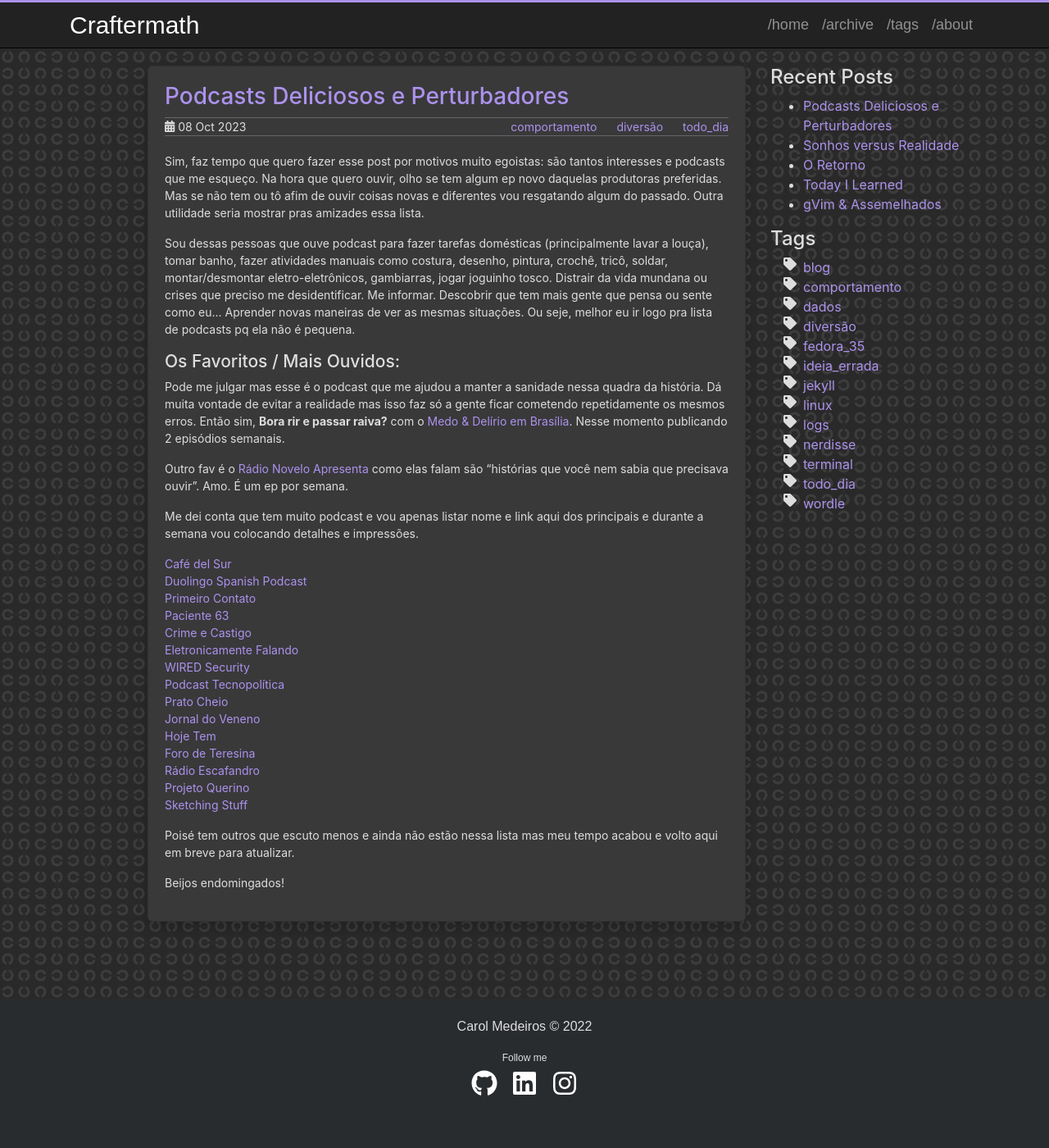
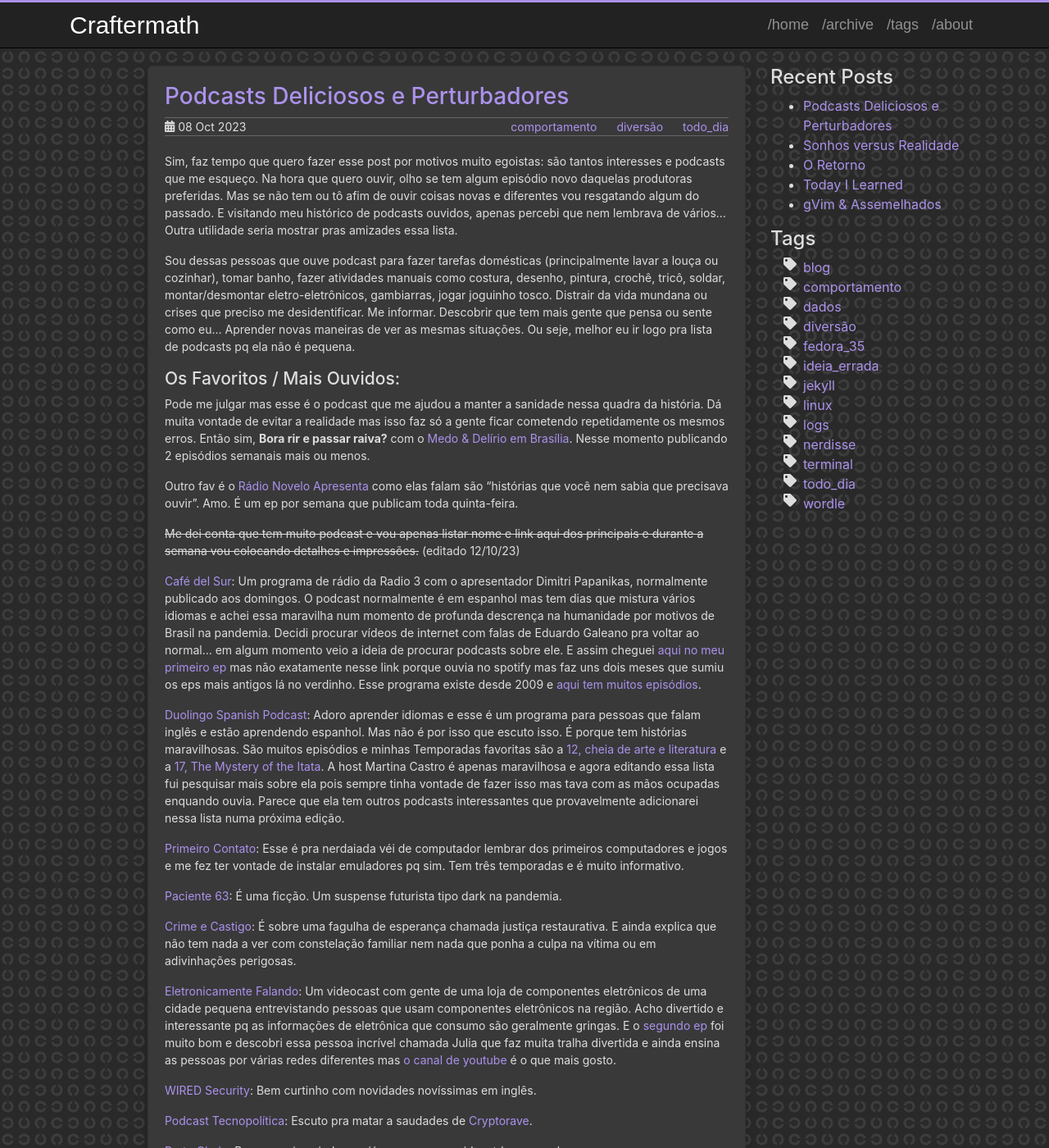
Before and after one commit to Craftermath/craftermath.github.io, a Jekyll site: the page built from docs/_posts/2023-10-08-podcasts-deliciosos-e-perturbadores.md, in a window 1280 px wide and 1400 px high. Shown: the whole window at 82% size. Built offline with Jekyll 4.4.1, drawn with Linux system fonts in a browser that asks for light colours; some of the changed text lies outside the part shown.

Commit message:
update1: Podcasts Deliciosos

```diff
--- a/docs/_posts/2023-10-08-podcasts-deliciosos-e-perturbadores.md
+++ b/docs/_posts/2023-10-08-podcasts-deliciosos-e-perturbadores.md
@@ -7,34 +7,55 @@ description: Domingo chuvoso.
 translation:
 ---
 
-Sim, faz tempo que quero fazer esse post por motivos muito egoistas: são tantos interesses e podcasts que me esqueço. Na hora que quero ouvir, olho se tem algum ep novo daquelas produtoras preferidas. Mas se não tem ou tô afim de ouvir coisas novas e diferentes vou resgatando algum do passado. Outra utilidade seria mostrar pras amizades essa lista.
+Sim, faz tempo que quero fazer esse post por motivos muito egoistas: são tantos interesses e podcasts que me esqueço. Na hora que quero ouvir, olho se tem algum episódio novo daquelas produtoras preferidas. Mas se não tem ou tô afim de ouvir coisas novas e diferentes vou resgatando algum do passado. E visitando meu histórico de podcasts ouvidos, apenas percebi que nem lembrava de vários... Outra utilidade seria mostrar pras amizades essa lista.
 
-Sou dessas pessoas que ouve podcast para fazer tarefas domésticas (principalmente lavar a louça), tomar banho, fazer atividades manuais como costura, desenho, pintura, crochê, tricô, soldar, montar/desmontar eletro-eletrônicos, gambiarras, jogar joguinho tosco. Distrair da vida mundana ou crises que preciso me desidentificar. Me informar. Descobrir que tem mais gente que pensa ou sente como eu... Aprender novas maneiras de ver as mesmas situações. Ou seje, melhor eu ir logo pra lista de podcasts pq ela não é pequena.
+Sou dessas pessoas que ouve podcast para fazer tarefas domésticas (principalmente lavar a louça ou cozinhar), tomar banho, fazer atividades manuais como costura, desenho, pintura, crochê, tricô, soldar, montar/desmontar eletro-eletrônicos, gambiarras, jogar joguinho tosco. Distrair da vida mundana ou crises que preciso me desidentificar. Me informar. Descobrir que tem mais gente que pensa ou sente como eu... Aprender novas maneiras de ver as mesmas situações. Ou seje, melhor eu ir logo pra lista de podcasts pq ela não é pequena.
 
 ## Os Favoritos / Mais Ouvidos:
 
-Pode me julgar mas esse é o podcast que me ajudou a manter a sanidade nessa quadra da história. Dá muita vontade de evitar a realidade mas isso faz só a gente ficar cometendo repetidamente os mesmos erros. Então sim, **Bora rir e passar raiva?** com o [Medo & Delírio em Brasília](https://open.spotify.com/show/4GTrddwqYaFDOuNUPcsRaX). Nesse momento publicando 2 episódios semanais.
+Pode me julgar mas esse é o podcast que me ajudou a manter a sanidade nessa quadra da história. Dá muita vontade de evitar a realidade mas isso faz só a gente ficar cometendo repetidamente os mesmos erros. Então sim, **Bora rir e passar raiva?** com o [Medo & Delírio em Brasília](https://open.spotify.com/show/4GTrddwqYaFDOuNUPcsRaX). Nesse momento publicando 2 episódios semanais mais ou menos.
 
-Outro fav é o [Rádio Novelo Apresenta](https://open.spotify.com/show/5FN1BLdgT0R4K8WhXOtcCx?si=9c9d2be9f777456d) como elas falam são "histórias que você nem sabia que precisava ouvir". Amo. É um ep por semana.
+Outro fav é o [Rádio Novelo Apresenta](https://open.spotify.com/show/5FN1BLdgT0R4K8WhXOtcCx?si=9c9d2be9f777456d) como elas falam são "histórias que você nem sabia que precisava ouvir". Amo. É um ep por semana que publicam toda quinta-feira.
 
-Me dei conta que tem muito podcast e vou apenas listar nome e link aqui dos principais e durante a semana vou colocando detalhes e impressões.
+~~Me dei conta que tem muito podcast e vou apenas listar nome e link aqui dos principais e durante a semana vou colocando detalhes e impressões.~~ (editado 12/10/23)
 
-[Café del Sur](https://open.spotify.com/show/1xC8ok79xRuHl9U7puGlFs?si=f3d9802b78b341fa)
-[Duolingo Spanish Podcast](https://open.spotify.com/show/2uDEXRSkpRdCmZUw8qt5fh?si=91c88ec56c23440a)
-[Primeiro Contato](https://open.spotify.com/show/3aaPVfrjPV3wDV8RJK51V7?si=80869595244d48ed)
-[Paciente 63](https://open.spotify.com/show/4oh9G7rQXhTjI0mrXuuKm1?si=a3cc477d2b434c5a)
-[Crime e Castigo](https://open.spotify.com/show/7BgdFMr0pE3CMSV5t8MZSQ?si=a255cf1de8fc456c)
-[Eletronicamente Falando](https://open.spotify.com/show/7ojJqRlK0NrOHip817bu2y?si=064e02f545d74c67)
-[WIRED Security](https://open.spotify.com/show/6y9h49k5zEw65mGzDIQHBU?si=8ba448ecae9a4aaf)
-[Podcast Tecnopolítica](https://open.spotify.com/show/55uTHZA0rs7ue5ajEJN9wp?si=9ef52f939e814f25)
-[Prato Cheio](https://open.spotify.com/show/44Ubq2POFmm15Ld67pIbgV?si=d7f54fc2db2d4e0b)
-[Jornal do Veneno](https://open.spotify.com/show/2NS36JPe3OmV6vZZ7jOcio?si=b4997ef66d8443f5)
-[Hoje Tem](https://open.spotify.com/show/2w3IfCyn2cAVrSrzVkwTcj?si=df61ca676f304799)
-[Foro de Teresina](https://open.spotify.com/show/04bTe3UuVaZVDKV9ORFN4Y?si=0ca7e1391bc0477d)
-[Rádio Escafandro](https://open.spotify.com/show/2Jonxe5ibaFY0iw7Czyioj?si=c9a5ed4c138046d8)
-[Projeto Querino](https://open.spotify.com/show/4ihscGfv0vmjBrK6dHA9Xo?si=40e0f5dc944d445c)
-[Sketching Stuff](https://open.spotify.com/show/5tpwcwg2GkB9YZXBXwoN0J?si=b310cc32cf0b4046)
+[Café del Sur](https://open.spotify.com/show/1xC8ok79xRuHl9U7puGlFs?si=f3d9802b78b341fa): Um programa de rádio da Radio 3 com o apresentador Dimitri Papanikas, normalmente publicado aos domingos. O podcast normalmente é em espanhol mas tem dias que mistura vários idiomas e achei essa maravilha num momento de profunda descrença na humanidade por motivos de Brasil na pandemia. Decidi procurar vídeos de internet com falas de Eduardo Galeano pra voltar ao normal... em algum momento veio a ideia de procurar podcasts sobre ele. E assim cheguei [aqui no meu primeiro ep](http://www.rtve.es/play/audios/cafe-del-sur/cafe-del-sur-especial-eduardo-galeano-26-04-15/3106263/) mas não exatamente nesse link porque ouvia no spotify mas faz uns dois meses que sumiu os eps mais antigos lá no verdinho. Esse programa existe desde 2009 e [aqui tem muitos episódios](https://www.rtve.es/play/audios/cafe-del-sur/).
 
-Poisé tem outros que escuto menos e ainda não estão nessa lista mas meu tempo acabou e volto aqui em breve para atualizar.
+[Duolingo Spanish Podcast](https://open.spotify.com/show/2uDEXRSkpRdCmZUw8qt5fh?si=91c88ec56c23440a): Adoro aprender idiomas e esse é um programa para pessoas que falam inglês e estão aprendendo espanhol. Mas não é por isso que escuto isso. É porque tem histórias maravilhosas. São muitos episódios e minhas Temporadas favoritas são a [12, cheia de arte e literatura](https://open.spotify.com/episode/0Zz2qx5k2zKhLSfvtFRPys?si=f59e579923c94e9d) e a [17, The Mystery of the Itata](https://open.spotify.com/episode/1xFSxiLpY9zZTTf1woZIl4?si=452c6e8d0fb74246). A host Martina Castro é apenas maravilhosa e agora editando essa lista fui pesquisar mais sobre ela pois sempre tinha vontade de fazer isso mas tava com as mãos ocupadas enquando ouvia. Parece que ela tem outros podcasts interessantes que provavelmente adicionarei nessa lista numa próxima edição.
+
+[Primeiro Contato](https://open.spotify.com/show/3aaPVfrjPV3wDV8RJK51V7?si=80869595244d48ed): Esse é pra nerdaiada véi de computador lembrar dos primeiros computadores e jogos e me fez ter vontade de instalar emuladores pq sim. Tem três temporadas e é muito informativo.
+
+[Paciente 63](https://open.spotify.com/show/4oh9G7rQXhTjI0mrXuuKm1?si=a3cc477d2b434c5a): É uma ficção. Um suspense futurista tipo dark na pandemia.
+
+[Crime e Castigo](https://open.spotify.com/show/7BgdFMr0pE3CMSV5t8MZSQ?si=a255cf1de8fc456c): É sobre uma fagulha de esperança chamada justiça restaurativa. E ainda explica que não tem nada a ver com constelação familiar nem nada que ponha a culpa na vítima ou em adivinhações perigosas.
+
+[Eletronicamente Falando](https://open.spotify.com/show/7ojJqRlK0NrOHip817bu2y?si=064e02f545d74c67): Um videocast com gente de uma loja de componentes eletrônicos de uma cidade pequena entrevistando pessoas que usam componentes eletrônicos na região. Acho divertido e interessante pq as informações de eletrônica que consumo são geralmente gringas. E o [segundo ep](https://open.spotify.com/episode/5GnhMduP0RHcDNYq6jxVLN?si=30efdc5b0f834d2d) foi muito bom e descobri essa pessoa incrível chamada Julia que faz muita tralha divertida e ainda ensina as pessoas por várias redes diferentes mas [o canal de youtube](https://www.youtube.com/@Julia_Labs/featured) é o que mais gosto.
+
+[WIRED Security](https://open.spotify.com/show/6y9h49k5zEw65mGzDIQHBU?si=8ba448ecae9a4aaf): Bem curtinho com novidades novíssimas em inglês.
+
+[Podcast Tecnopolítica](https://open.spotify.com/show/55uTHZA0rs7ue5ajEJN9wp?si=9ef52f939e814f25): Escuto pra matar a saudades de [Cryptorave](https://2023.cryptorave.org/#sobre).
+
+[Prato Cheio](https://open.spotify.com/show/44Ubq2POFmm15Ld67pIbgV?si=d7f54fc2db2d4e0b): Pra ser mais noiade que já sou com a comida e td que envolve.
+
+[Jornal do Veneno](https://open.spotify.com/show/2NS36JPe3OmV6vZZ7jOcio?si=b4997ef66d8443f5): Tipo o anterior mas num sei pq sumiu do spotify enfim mistérios podcastais.
+
+[Hoje Tem](https://open.spotify.com/show/2w3IfCyn2cAVrSrzVkwTcj?si=df61ca676f304799) ~~fofoca~~ partilha. Sim. Sou ouvinte burra e pretendo algum dia ser pagão. Fez o que deu.
+
+[Foro de Teresina](https://open.spotify.com/show/04bTe3UuVaZVDKV9ORFN4Y?si=0ca7e1391bc0477d): É semanal de notícias e meio gringe mas tem a Thais Bilenky pra salvar os marmanjos. Digo isso mas escuto td os episódio na sexta ou no sábado pq sim.
+E falando nisso tem tbm o [Alexandre](https://open.spotify.com/show/6bzmdanO6TCXgHvxuWqXnb?si=4cbead50e0db42bb), apresentado pela Thais e também [O Sequestro da Amarelinha](https://open.spotify.com/show/4TFbgz48ULb42PlHTfMwZz?si=6141f2858c394ef3) apresentado pelo Toledo e Jamil Chade. Os dois são séries com seis episódios cada.
+
+[Rádio Escafandro](https://open.spotify.com/show/2Jonxe5ibaFY0iw7Czyioj?si=c9a5ed4c138046d8): As histórias são tão boas que com o tempo vc consegue ignorar o efeito irritante de voz aspirada que colocam no apresentador Tomás Chiaverini. Já ouvi a voz dele em outro podcast e não tinha esse efeito. Não ouvi todos os eps mas gostei muito do [87 e 88: A história secreta da Shindo Renmei(parte 1 e 2)](https://open.spotify.com/episode/0BruR5rhSXAKgoXIe8Kjat?si=R0zJtjlVRdebFKa1Otzdhw) e também do [90: Era uma vez um Google bonzinho](https://open.spotify.com/episode/5wHFuFaDXLdOHhPdDzNeQ4?si=kV13xR83S8mcUmt3G6TIUw)
+
+[Projeto Querino](https://open.spotify.com/show/4ihscGfv0vmjBrK6dHA9Xo?si=40e0f5dc944d445c): Uma parte da história que não aprendi na escola.
+
+[Sketching Stuff](https://open.spotify.com/show/5tpwcwg2GkB9YZXBXwoN0J?si=b310cc32cf0b4046): Um cara chamado Charlie O'Shields que fica falando das piras dele em relação a aquarelas que ele chama doodlewash e esse tbm é o nome da plataforma criada por ele. É uma viagem e não sei porque escuto ~~mas acho que é pra me sentir normal~~. Em inglês.
+
+~~Poisé tem outros que escuto menos e ainda não estão nessa lista mas meu tempo acabou e volto aqui em breve para atualizar.~~
 
 Beijos endomingados!
+
+Outra ideia pra ouvir quando não tô afim de podcast nem de escolher alguma música é a [playlist maravilhosa do Pira Rural](https://open.spotify.com/playlist/1OFFk8USpRXyTaxheMiru2?si=79fdf16ac95441ac). #fikdik
+
+Atualização (12/10): Ainda tem muitos outros mas o tempo acabou de novo.
+
+Beijos de dia das crianças!
```
